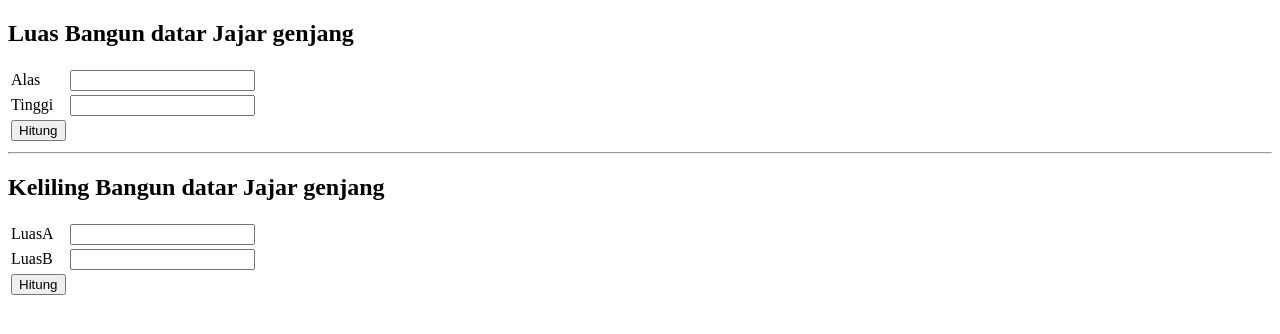
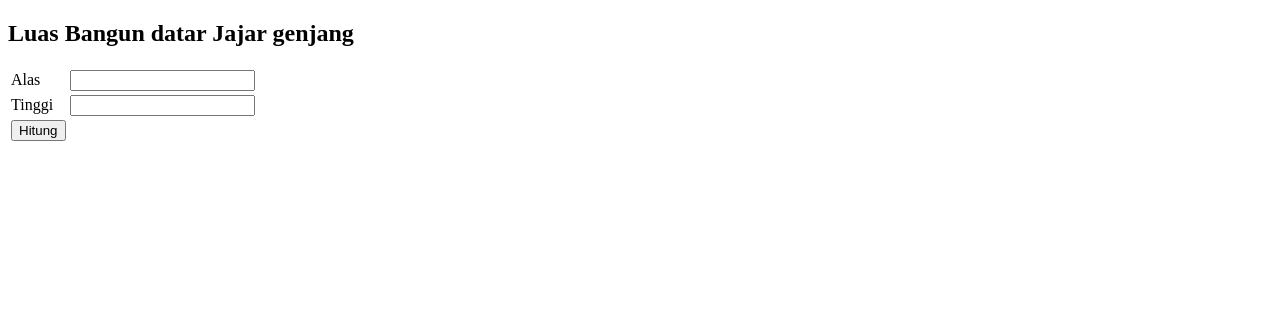
Before and after one commit to dyfadwinaas/Belajar-PHP, a PHP site: page /Tugas1P.php in a window 1280 px wide. Shown: the top 334 px of the page. Run offline with PHP 8.4, Linux system fonts and the light colour scheme.

Commit message:
Update Tugas1P.php

```diff
--- a/Tugas1P.php
+++ b/Tugas1P.php
@@ -44,45 +44,5 @@
     }
     ?>
 
-    <hr>
-    <h2> Keliling Bangun datar Jajar genjang </h2>
-
-<form method="POST">
-    <table>
-        <tr>
-            <td>LuasA</td>
-            <td>
-                <input type="text" name="luasA" require>
-            </td>
-        </tr>
-        <tr>
-            <td>LuasB</td>
-            <td>
-            <input type="text" name="luasB" require>
-            </td>
-        </tr>
-        <tr>
-            <td>
-                <input type="submit" name="submit" value="Hitung">
-            </td>
-        </tr>
-    </table>
-</form>
-<?php
-if(isset($_POST['submit'])){
-    $luasA = $_POST['luasA'];
-    $luasB = $_POST['luasB'];
-
-    $keljargen = $luasA + 2 * $luasB;
-    echo 'Hasil perhitungan keliling Jajar Genjang';
-    echo '<br> Diketahui : ';
-    echo '<br> Luas A : '.$luasA.'cm';
-    echo '<br> Luas B : '.$luasB.'cm';
-    echo '<br> Rumus : 2 x (AB)';
-
-
-    echo '<br> Maka luasnya = '.$luasjargen.'cm';
-}
-?>
 </body>
 </html>
```
